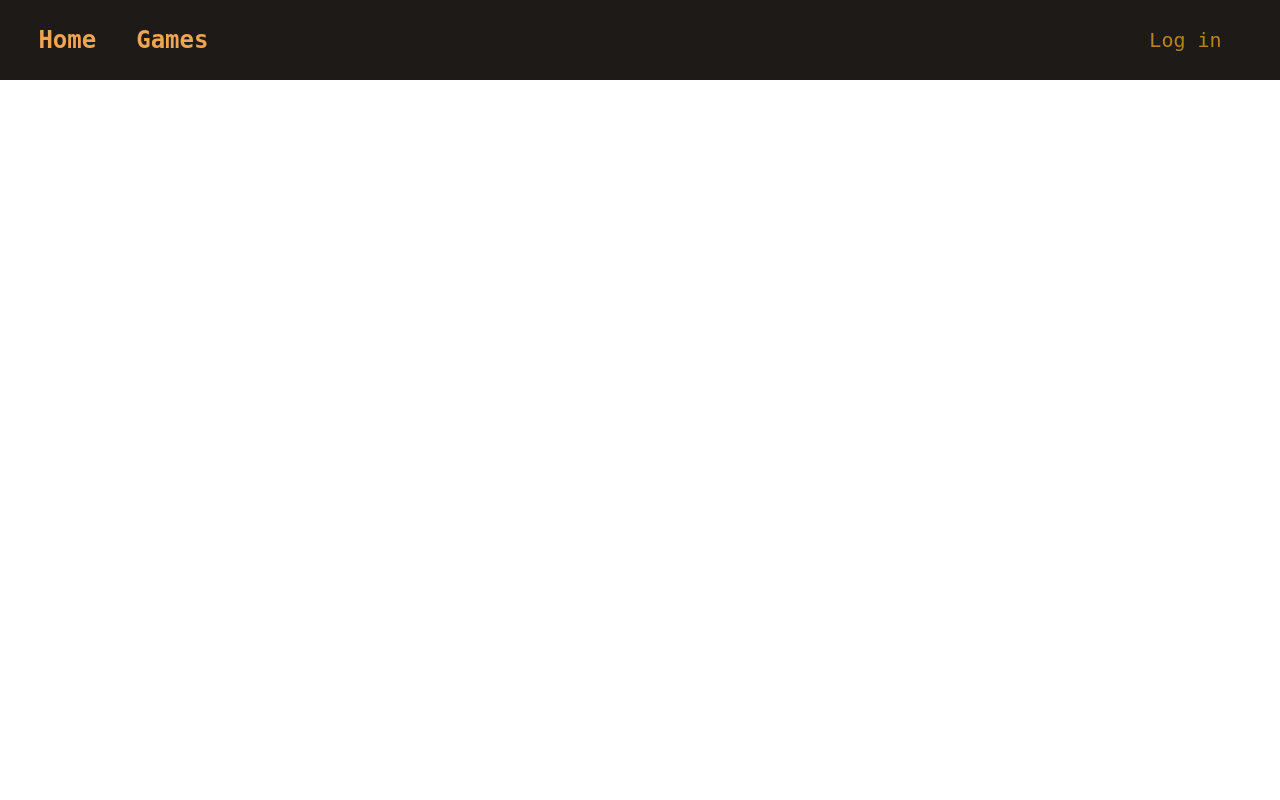
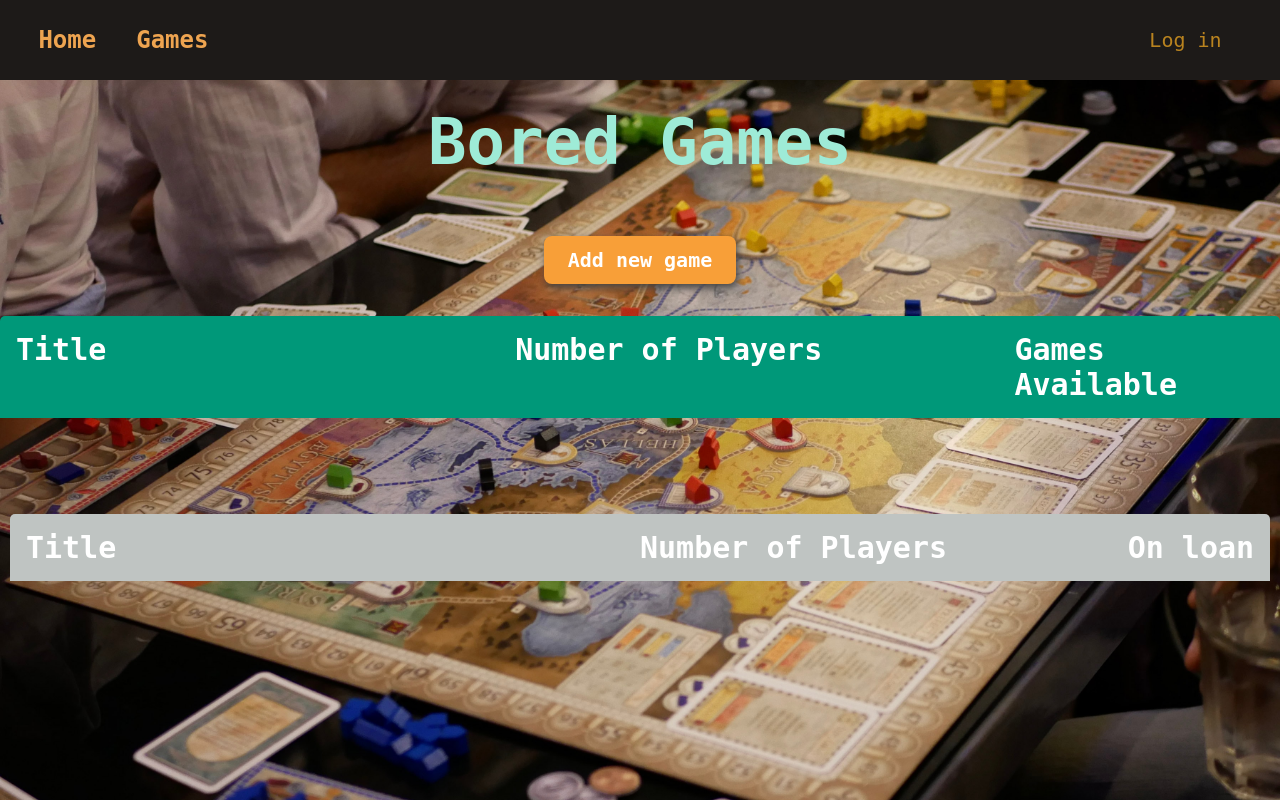
Before and after one commit to arekune/bored-games, a Django app: template bored_games_app/templates/bored_games_app/games.html in a window 1280 px wide. Run offline with Django 4.2, Linux system fonts and the light colour scheme; the template is opened without the code that fills it, so the values that code supplies are empty; parts of the project's set-up code (start-up, migrations or seed data) failed here and were passed over.

Commit message:
Update games.html

```diff
--- a/bored_games_app/templates/bored_games_app/games.html
+++ b/bored_games_app/templates/bored_games_app/games.html
@@ -1,7 +1,86 @@
 {% extends "base.html" %}
+{% load static %}
 
-{% block content %}
+{% block stylesheet %}
+<link rel="stylesheet" href="/static/bored_games_app/games.css">
+{% endblock stylesheet %}
 
-<h1>All boardgames are listed here</h1>
+{% block title %}
+ <title>Bored Games – Games</title>
+{% endblock title %}
 
-{% endblock content %}
+{% block page %}
+<div class="page">
+    <h1>Bored Games</h1>
+
+    <a href="{% url "bored_games:add_game" %}" id="add-game">Add new game</a>
+
+    <div class="content">
+        <ul>
+            <div class="game">
+                <li>Title</li>
+                <li>Number of Players</li>
+                <li>Games Available</li>
+            </div>
+
+            {% for game in games %}
+                <div class="game-data">
+                    <a href="{% url "bored_games:game_detail" game.id %}">
+                        <li>{{ game.title }}</li>
+                    </a>
+                    {% if game.min_no_of_players == game.max_no_of_players %}
+                        <li>{{ game.min_no_of_players }}</li>
+                    {% else %}
+                        <li>{{ game.min_no_of_players }} – {{ game.max_no_of_players }}</li>
+                    {% endif %}
+                    {% if user.is_authenticated %}
+                        {% if limit_reached == True %}
+                            <div class="message">
+                                <li>Return at least 1 game to rent this game</li>
+                            </div>
+                        {% else %}
+                            <li>
+                                <a href="{% url "bored_games:rent_game" %}" class="button">Rent the Game!</a>
+                            </li>
+                        {% endif %}
+                    {% else %}
+                        <li>Log in to rent games</li>
+                    {% endif %}
+                </div>
+            {% endfor %}
+        </ul>
+    </div>
+
+    {% if no_rentals != True %}
+        <div class="rented-content">
+            <ul>
+                <div class="rented-game">
+                    <li>Title</li>
+                    <li>Number of Players</li>
+                    <li class="checkmark">On loan</li>
+                </div>
+
+                {% for game in rented_games %}
+                    <div class="rented-game-data">
+                        <a href="{% url "bored_games:game_detail" game.id %}">
+                            <li>{{ game.title }}</li>
+                        </a>
+                        {% if game.min_no_of_players == game.max_no_of_players %}
+                            <li>{{ game.min_no_of_players }}</li>
+                        {% else %}
+                            <li>{{ game.min_no_of_players }} – {{ game.max_no_of_players }}</li>
+                        {% endif %}
+                        <li class="checkmark">✓</li>
+                    </div>
+                {% endfor %}
+            </ul>
+        </div>
+    {% endif %}
+</div>
+
+{% if extended_page == True %}
+    <div class="overflow">
+
+    </div>
+{% endif %}
+{% endblock page %}
```
